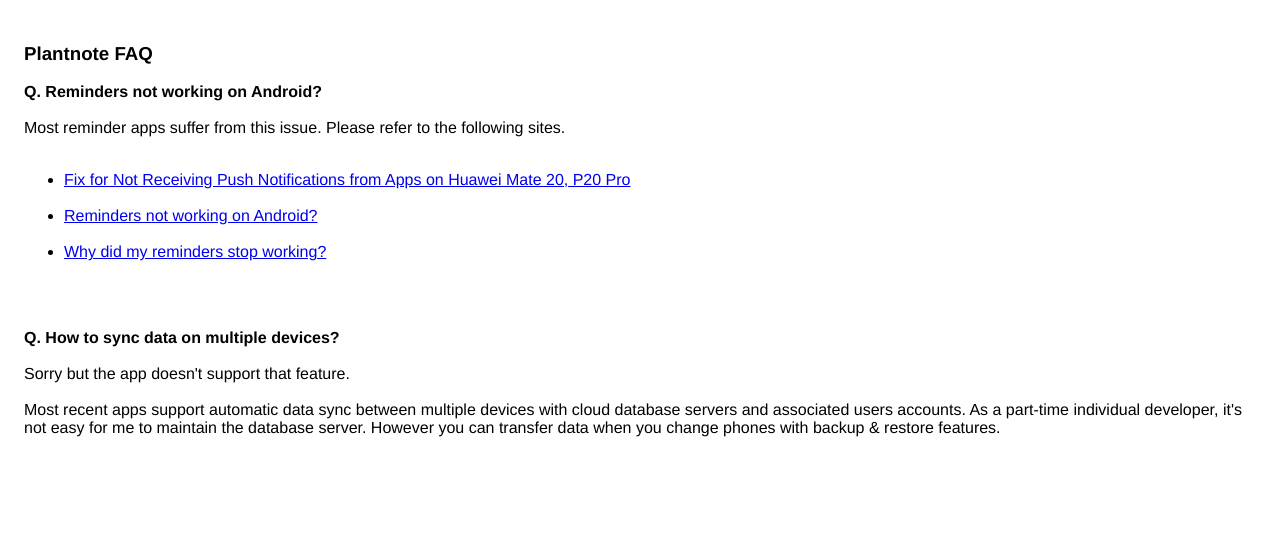
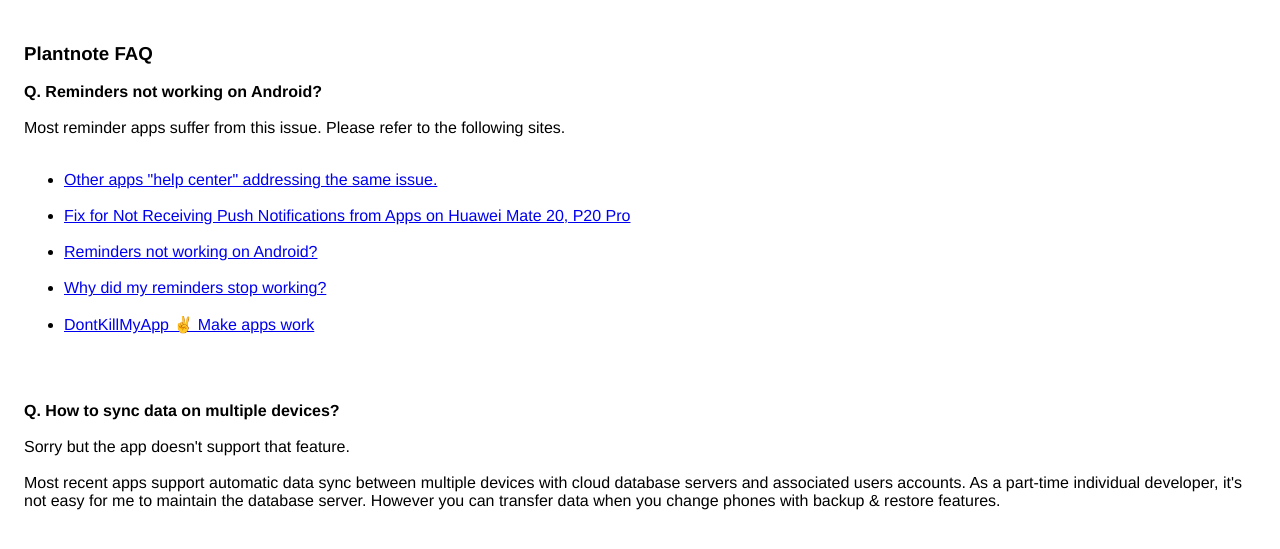
Before and after one commit to plantnote/plantnote.github.io, a Jekyll site: the page faq.html, which Jekyll copies as it is, in a window 1280 px wide. Shown: the top 549 px of the page. Built offline with Jekyll 4.4.1, drawn with Linux system fonts in a browser that asks for light colours.

Commit message:
update faq

```diff
--- a/faq.html
+++ b/faq.html
@@ -12,9 +12,12 @@
         <strong>Q. Reminders not working on Android?</strong><br><br>
         Most reminder apps suffer from this issue. Please refer to the following sites.<br><br>
         <ul>
+          <li><a href="https://slack.com/intl/en-kr/help/articles/360001562747-Known-issues-with-Android-notifications">Other apps "help center" addressing the same issue.</a></li><br>
           <li><a href="https://www.androidbeat.com/2019/02/fix-no-push-notifications-apps-huawei-mate-p20/">Fix for Not Receiving Push Notifications from Apps on Huawei Mate 20, P20 Pro</a></li><br>
           <li><a href="https://claritasmindsciences.zendesk.com/hc/en-us/articles/360015741834-Reminders-not-working-on-Android-">Reminders not working on Android?</a></li><br>
           <li><a href="https://www.medisafeapp.com/help/why-did-my-reminders-stop-working-android/">Why did my reminders stop working?</a></li><br>
+          <li><a href="https://play.google.com/store/apps/details?id=com.urbandroid.dontkillmyapp">DontKillMyApp ✌️ Make apps work</a></li><br>
+
         </ul>
       </p><br>
       <p>
```
